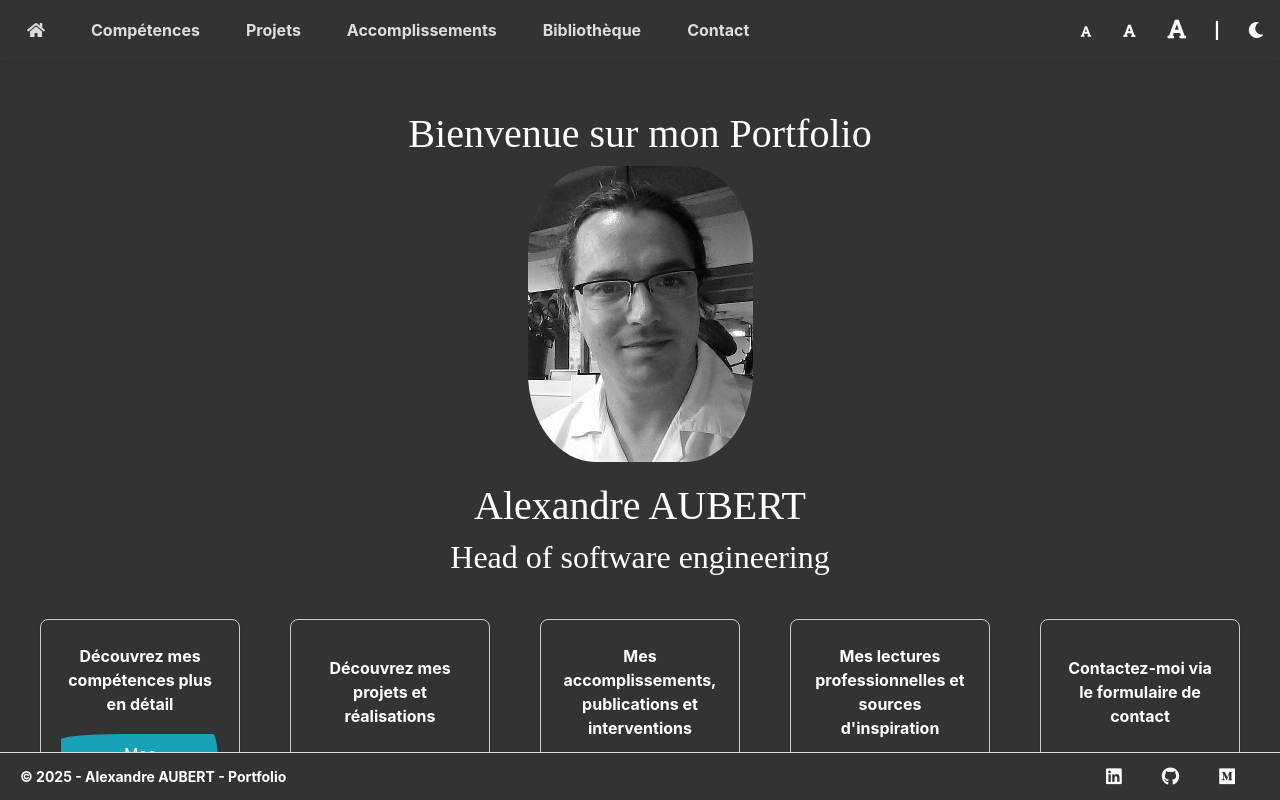
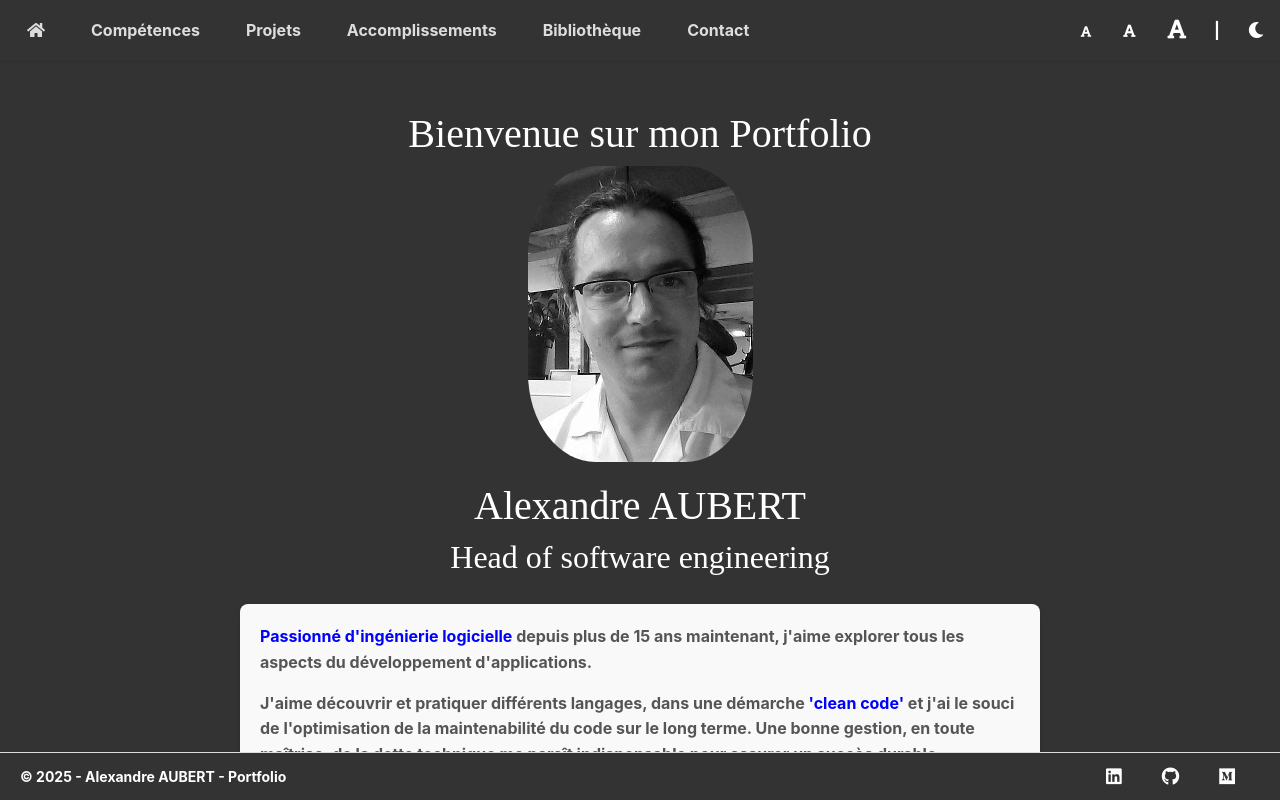
Before and after one commit to aubertaa/portfolio, an Angular app: page / in a window 1280 px wide. Built offline with nearby package versions, Linux system fonts and the light colour scheme; a web font is replaced by a local one.

Commit message:
presentation

```diff
--- a/src/app/pages/home/home.component.html
+++ b/src/app/pages/home/home.component.html
@@ -11,6 +11,20 @@
       />
       <h1>Alexandre AUBERT</h1>
       <h2>Head of software engineering</h2>
+      <div class="container">
+      <article class="presentation">
+        <p>
+          <span style="color:blue;">Passionné d'ingénierie logicielle</span> depuis plus de 15 ans maintenant, j'aime explorer tous les aspects du développement d'applications.
+        </p>
+        <p>
+          J'aime découvrir et pratiquer différents langages, dans une démarche <span style="color:blue;">'clean code'</span> et j'ai le souci de l'optimisation de la maintenabilité du code sur le long terme. Une bonne gestion, en toute maîtrise, de la dette technique me paraît indispensable pour assurer un succès durable. J'accompagne d'ailleurs mon entreprise sur <span style="color:blue;">les aspects stratégiques d'investissement</span> en ce sens depuis environ 10 ans.</p>
+        <p>
+        Convaincu de la valeur ajoutée par <span style="color:blue;">l'Agilité et la culture DevOps</span>, j'ai eu l'occasion de mettre en place des pratiques agiles et des mécaniques d'automatisation avancée dans plusieurs entreprises, en particulier en tant que Scrum Master mais aussi en tant que membre d'équipe, responsable de tests ou encore CI Manager. J'ai également eu l'occasion de former des équipes à ces pratiques et à la culture DevOps avant de les accompagner plus en détail dans leur mise en oeuvre et leur évolution organisationnelle.
+        </p>
+        <p>Egalement <span style="color:blue;">développeur et développeur d'automatismes de test</span> depuis de nombreuses années, je suis particulièrement sensible aux risques de régressions et à l'impact que ces régressions peuvent avoir sur les clients bien sûr mais aussi sur le confort de développement des membres d'équipes de développement. Aujourd'hui <span style="color:blue;">manager</span> de développeurs, testeurs, product owners, je suis particulièrement attentif à <span style="color:blue;">réunir les conditions de l'engagement</span> pour chacun, ce qui me semble être un ingrédient essentiel, à associer aux bonnes pratiques, pour <span style="color:blue;">assurer la réussite de l'entreprise</span>.
+        </p>
+      </article>
+    </div>
       <div class="quick-links">
         <div class="link-card" *ngFor="let section of sections">
           <!-- Title and Description container -->
--- a/src/app/pages/home/home.component.scss
+++ b/src/app/pages/home/home.component.scss
@@ -84,3 +84,34 @@
   /* Cards wrap to the next line on smaller screens */
   gap: 20px;
 }
+
+.container {
+  display: flex;
+  justify-content: center;
+  align-items: center;
+  //min-height: 100vh; /* Ensure the container takes at least the full viewport height */
+}
+
+.presentation {
+  background-color: #f9f9f9; /* Light background for contrast */
+  padding: 20px; /* Add padding around the content */
+  border-radius: 8px; /* Rounded corners */
+  box-shadow: 0 2px 5px rgba(0, 0, 0, 0.1); /* Subtle shadow for depth */
+  margin: 20px 0; /* Space above and below the presentation */
+  text-align: left; /* Align text to the left */
+  max-width: 800px; /* Limit the width of the presentation */;
+  width: 100%; /* Ensure the article takes full width up to max-width */
+}
+
+.presentation h2 {
+  font-size: 1.5rem; /* Adjust font size for the heading */
+  margin-bottom: 10px; /* Space below the heading */
+  color: #333; /* Darker color for the heading */
+}
+
+.presentation p {
+  font-size: 1rem; /* Standard font size for paragraphs */
+  color: #555; /* Slightly lighter color for the text */
+  line-height: 1.6; /* Improve readability */
+  margin-bottom: 15px; /* Space below each paragraph */
+}
```
